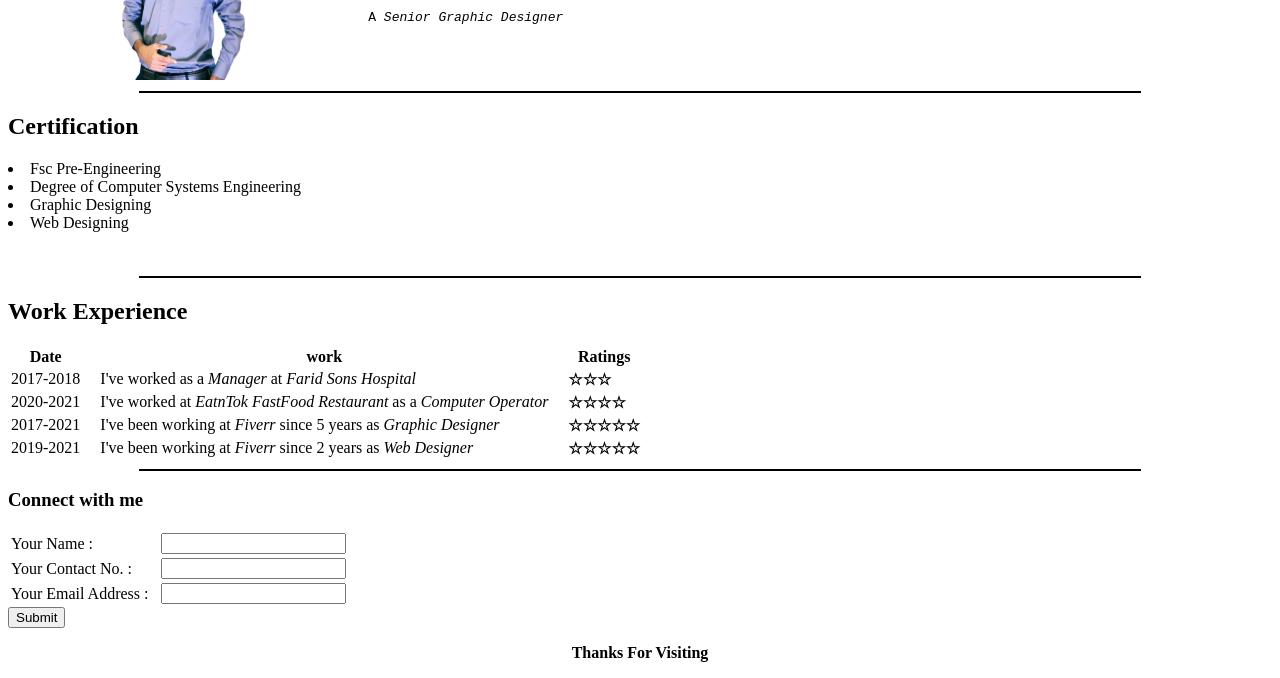
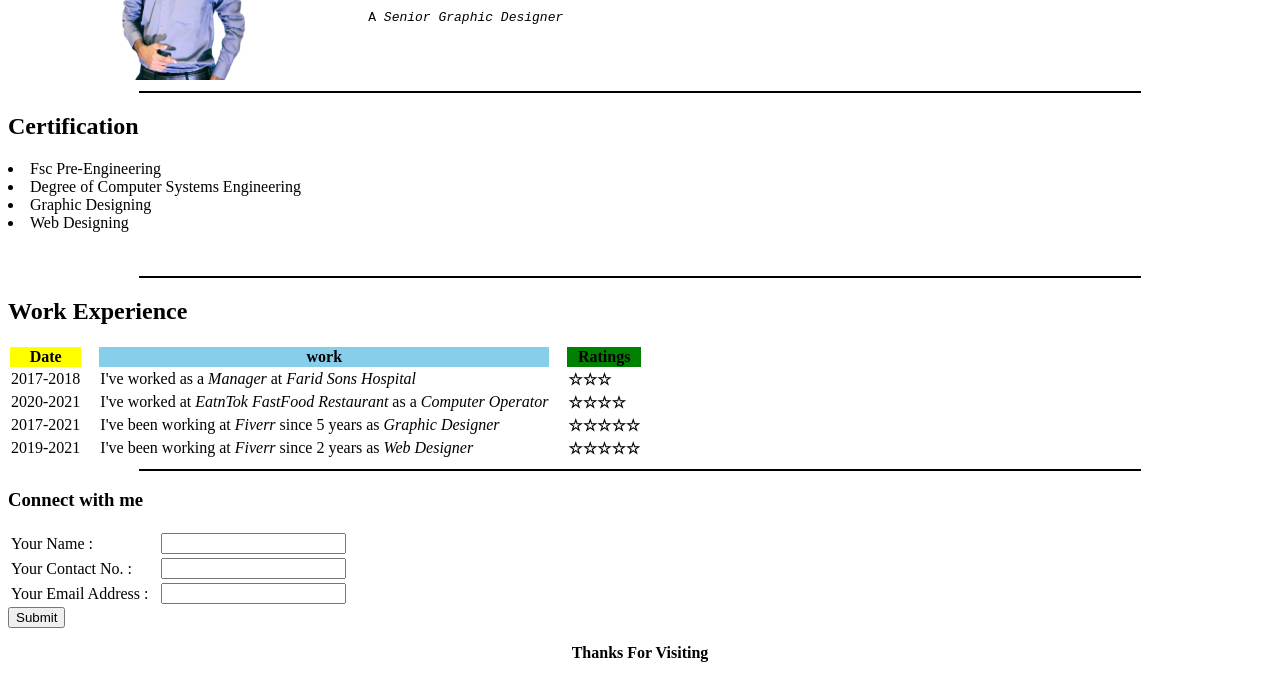
Before and after one commit to Ibran77/personalCV, a plain HTML site: page index.html in a window 1280 px wide. Shown: the part 199-877 px from the top of the page. Drawn offline with Linux system fonts and the light colour scheme.

Commit message:
Update index.html

```diff
--- a/index.html
+++ b/index.html
@@ -35,17 +35,17 @@
   <h2 > Work Experience </h2>
 <table>
 <tr>
-   <td align=center><b> Date </b> </td>
+   <td align=center bgcolor=yellow><b> Date </b> </td>
    <td> </td>
    <td> </td>
    <td> </td>
    <td> </td>
-   <td align=middle><b> work </b></td>
+   <td align=middle bgcolor=skyblue><b> work </b></td>
    <td> </td>
    <td> </td>
    <td> </td>
    <td> </td>
-   <td align=middle><b> Ratings </b></td>
+   <td align=middle bgcolor=green><b> Ratings </b></td>
 </tr>
 <tr>
   <td> 2017-2018</td>
@@ -106,7 +106,7 @@
 
 
 <h3> Connect with me </h3>
-<forms>
+<forms ACTION="mailto:IBRANFARID77@GMAIL.COM">
 
   <table>
     <tr>
@@ -129,7 +129,7 @@
     </tr>
 
   </table>
-  <input type="submit" NAME="" ACTION="mailto:IBRANFARID77@GMAIL.COM">
+  <input type="submit" NAME="">
 
 </forms>
 <p align=center> <b> Thanks For Visiting </b> </p>
```
